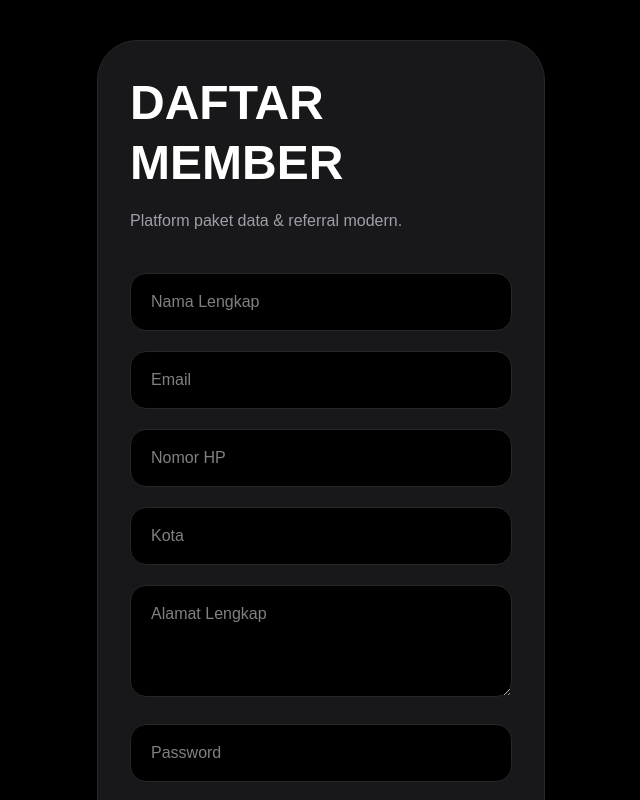
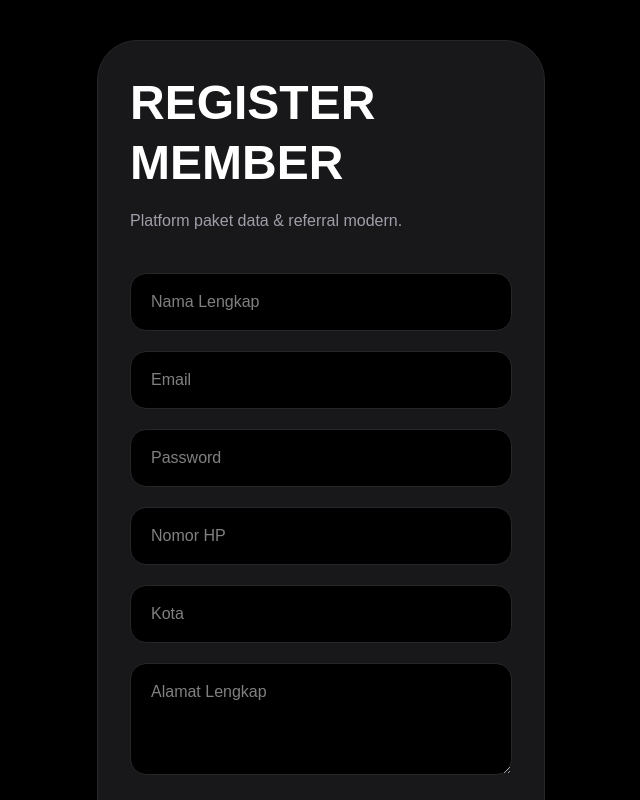
Before and after one commit to ibasnanna-sys/dan-app, a Next.js app: page /register in a window 1280 px wide. Shown: the top 800 px of the page, without its empty margins (319-959 px from the left). Built offline with nearby package versions, Linux system fonts and the light colour scheme; no server answers.

Commit message:
Update page.tsx

```diff
--- a/src/app/register/page.tsx
+++ b/src/app/register/page.tsx
@@ -2,7 +2,7 @@
 
 import Link from "next/link";
 import { useRouter } from "next/navigation";
-import { useEffect, useState } from "react";
+import { useState } from "react";
 import { supabase } from "@/lib/supabase";
 
 export default function RegisterPage() {
@@ -12,34 +12,26 @@ export default function RegisterPage() {
   const [loading, setLoading] =
     useState(false);
 
-  const [form, setForm] = useState({
-    name: "",
-    email: "",
-    phone: "",
-    city: "",
-    address: "",
-    password: "",
-    referral: "",
-  });
+  const [name, setName] =
+    useState("");
 
-  useEffect(() => {
+  const [email, setEmail] =
+    useState("");
 
-    const params =
-      new URLSearchParams(
-        window.location.search
-      );
+  const [password, setPassword] =
+    useState("");
 
-    const ref =
-      params.get("ref");
+  const [phone, setPhone] =
+    useState("");
 
-    if (ref) {
-      setForm((prev) => ({
-        ...prev,
-        referral: ref,
-      }));
-    }
+  const [city, setCity] =
+    useState("");
 
-  }, []);
+  const [address, setAddress] =
+    useState("");
+
+  const [referral, setReferral] =
+    useState("");
 
   function generateReferralCode() {
 
@@ -65,7 +57,7 @@ export default function RegisterPage() {
         await supabase
           .from("members")
           .select("id")
-          .eq("email", form.email)
+          .eq("email", email)
           .maybeSingle();
 
       if (emailCheck.data) {
@@ -82,7 +74,7 @@ export default function RegisterPage() {
         await supabase
           .from("members")
           .select("id")
-          .eq("phone", form.phone)
+          .eq("phone", phone)
           .maybeSingle();
 
       if (phoneCheck.data) {
@@ -97,54 +89,42 @@ export default function RegisterPage() {
 
       let uplineId = null;
 
-      if (form.referral) {
+      if (referral) {
 
-        const { data: upline } =
+        const uplineCheck =
           await supabase
             .from("members")
-            .select("*")
+            .select("id")
             .eq(
               "referral_code",
-              form.referral
+              referral
             )
             .maybeSingle();
 
-        if (upline) {
+        if (uplineCheck.data) {
 
-          uplineId = upline.id;
-
-          await supabase
-            .from("members")
-            .update({
-              total_referral:
-                (upline.total_referral || 0) + 1,
-            })
-            .eq("id", upline.id);
+          uplineId =
+            uplineCheck.data.id;
         }
       }
-
-      const referralCode =
-        generateReferralCode();
 
       const insertMember =
         await supabase
           .from("members")
           .insert([
             {
-              name: form.name,
-              email: form.email,
-              phone: form.phone,
-              city: form.city,
-              address: form.address,
-              password: form.password,
+              name: name,
+              email: email,
+              password: password,
+              phone: phone,
+              city: city,
+              address: address,
               referral_code:
-                referralCode,
+                generateReferralCode(),
               upline_id: uplineId,
               status_member: "free",
               balance: 0,
-              total_bonus_sponsor: 0,
-              total_bonus_referral: 0,
-              total_referral: 0,
+              role: "member",
               inactive_flag: false,
             },
           ])
@@ -169,9 +149,8 @@ export default function RegisterPage() {
         .from("activity_logs")
         .insert([
           {
-            member_name:
-              form.name,
-            city: form.city,
+            member_name: name,
+            city: city,
             activity:
               "Member baru bergabung",
           },
@@ -192,9 +171,9 @@ export default function RegisterPage() {
         "/member/dashboard"
       );
 
-    } catch (err) {
+    } catch (error) {
 
-      console.log(err);
+      console.log(error);
 
       alert(
         "Terjadi kesalahan sistem"
@@ -212,7 +191,7 @@ export default function RegisterPage() {
         <div className="bg-zinc-900 border border-zinc-800 rounded-[40px] p-8">
 
           <h1 className="text-5xl font-black leading-tight">
-            DAFTAR
+            REGISTER
             <br />
             MEMBER
           </h1>
@@ -231,12 +210,11 @@ export default function RegisterPage() {
               type="text"
               required
               placeholder="Nama Lengkap"
-              value={form.name}
+              value={name}
               onChange={(e) =>
-                setForm({
-                  ...form,
-                  name: e.target.value,
-                })
+                setName(
+                  e.target.value
+                )
               }
               className="w-full bg-black border border-zinc-800 rounded-2xl px-5 py-4 outline-none"
             />
@@ -245,12 +223,24 @@ export default function RegisterPage() {
               type="email"
               required
               placeholder="Email"
-              value={form.email}
+              value={email}
               onChange={(e) =>
-                setForm({
-                  ...form,
-                  email: e.target.value,
-                })
+                setEmail(
+                  e.target.value
+                )
+              }
+              className="w-full bg-black border border-zinc-800 rounded-2xl px-5 py-4 outline-none"
+            />
+
+            <input
+              type="password"
+              required
+              placeholder="Password"
+              value={password}
+              onChange={(e) =>
+                setPassword(
+                  e.target.value
+                )
               }
               className="w-full bg-black border border-zinc-800 rounded-2xl px-5 py-4 outline-none"
             />
@@ -259,12 +249,11 @@ export default function RegisterPage() {
               type="text"
               required
               placeholder="Nomor HP"
-              value={form.phone}
+              value={phone}
               onChange={(e) =>
-                setForm({
-                  ...form,
-                  phone: e.target.value,
-                })
+                setPhone(
+                  e.target.value
+                )
               }
               className="w-full bg-black border border-zinc-800 rounded-2xl px-5 py-4 outline-none"
             />
@@ -273,12 +262,11 @@ export default function RegisterPage() {
               type="text"
               required
               placeholder="Kota"
-              value={form.city}
+              value={city}
               onChange={(e) =>
-                setForm({
-                  ...form,
-                  city: e.target.value,
-                })
+                setCity(
+                  e.target.value
+                )
               }
               className="w-full bg-black border border-zinc-800 rounded-2xl px-5 py-4 outline-none"
             />
@@ -286,42 +274,23 @@ export default function RegisterPage() {
             <textarea
               required
               placeholder="Alamat Lengkap"
-              value={form.address}
+              value={address}
               onChange={(e) =>
-                setForm({
-                  ...form,
-                  address:
-                    e.target.value,
-                })
+                setAddress(
+                  e.target.value
+                )
               }
               className="w-full h-28 bg-black border border-zinc-800 rounded-2xl px-5 py-4 outline-none"
             />
 
             <input
-              type="password"
-              required
-              placeholder="Password"
-              value={form.password}
-              onChange={(e) =>
-                setForm({
-                  ...form,
-                  password:
-                    e.target.value,
-                })
-              }
-              className="w-full bg-black border border-zinc-800 rounded-2xl px-5 py-4 outline-none"
-            />
-
-            <input
               type="text"
               placeholder="Kode Referral"
-              value={form.referral}
+              value={referral}
               onChange={(e) =>
-                setForm({
-                  ...form,
-                  referral:
-                    e.target.value,
-                })
+                setReferral(
+                  e.target.value
+                )
               }
               className="w-full bg-black border border-zinc-800 rounded-2xl px-5 py-4 outline-none"
             />
```
